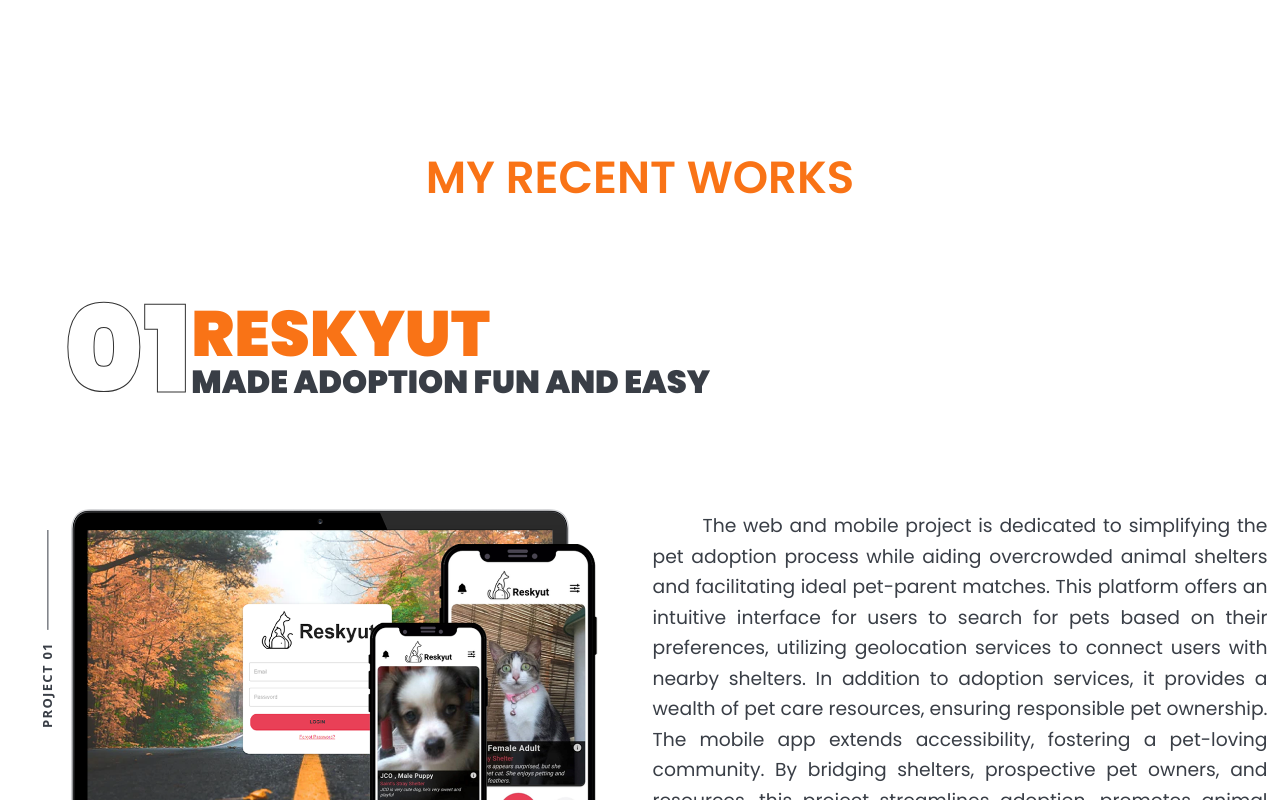
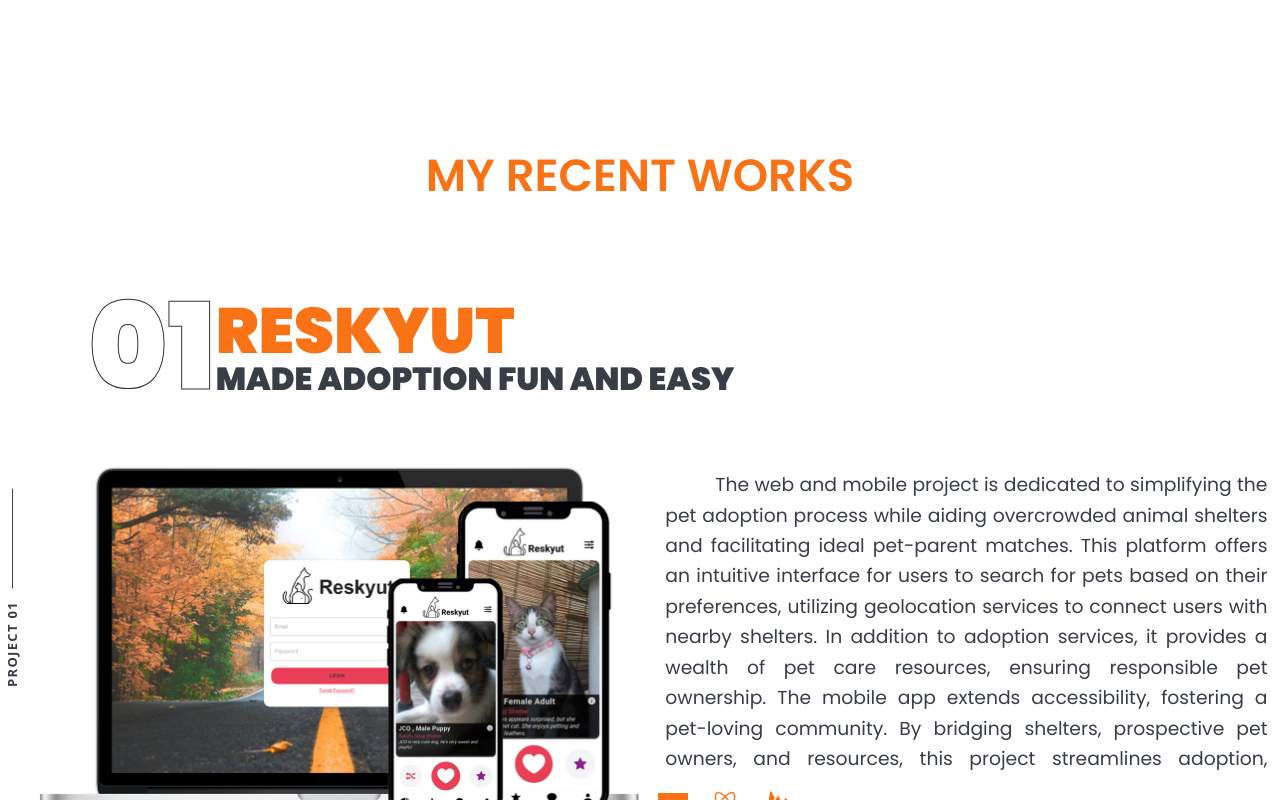
Before and after one commit to DropitupQwerty/Portfolio, a React (Vite) app: page / in a window 1280 px wide. Shown: the part 2000-2800 px from the top of the page. Built offline with nearby package versions, Linux system fonts and the light colour scheme; a web font is replaced by a local one.

Commit message:
fixed absolute post

```diff
--- a/src/components/AppSideLabel/index.tsx
+++ b/src/components/AppSideLabel/index.tsx
@@ -8,10 +8,10 @@
 
 export const SideLabel = (props : SideLabelProps) => {
 	return (
-		<div className='hidden lg:block absolute max-w-screen overflow-hidden -left-[4%] font-semibold  text-[1.3rem]  -rotate-90'>
-			<div className='flex gap-5 items-center tracking-widest'>
+		<div className='hidden lg:flex  font-semibold overflow-visible  text-[1.3rem] justify-center   -rotate-90  h-full w-[2%]  '>
+			<div className='flex gap-5 items-center tracking-widest whitespace-nowrap  justify-center'>
 				{props.label}
-				<span className='w-[100px] h-[1px] bg-primary-black  dark:bg-primary-white'></span>
+				<span className=' h-[1px] w-[100px] bg-primary-black  dark:bg-primary-white'></span>
 			</div>
 		</div>
 	)
--- a/src/page/HomePage/About/About.tsx
+++ b/src/page/HomePage/About/About.tsx
@@ -13,9 +13,9 @@
 export const About = () => {
 
 	return (
-		<div id="about" className=' relative flex overflow-hidden items-center ' >
+		<div id="about" className=' relative flex   overflow-hidden  justify-center items-center ' >
 			<SideLabel label='ABOUT ME' />
-			<div className='container mx-auto'>
+			<div className='container mx-auto '>
 				<AnimationUpFade>
 					<div className=' h-full z-10  rounded-xl flex flex-col lg:flex-row items-center justify-between relative w-full mt-[5%]' >
 						<AppLabelWaterMark label='ABOUT ME'/>
--- a/src/page/HomePage/Projects/ProjectCard/index.tsx
+++ b/src/page/HomePage/Projects/ProjectCard/index.tsx
@@ -21,7 +21,7 @@
 	const imageY = useTransform(scrollYProgress , [0,1] , [-0,50])
 
 	return (
-		<motion.div ref={container} className='flex flex-col justify-center min-h-fit my-[10%]  lg:my-[2%]'>
+		<motion.div ref={container} className='flex items-center justify-center h-full my-[10%]  lg:my-[2%]'>
 			<SideLabel label={`PROJECT 0${index + 1}`}/>
 			<div className='container mx-auto w-[90%] lg:w-full '>
 				<div className=' overflow  relative'>
@@ -34,7 +34,7 @@
 						</a>
 					</motion.div>
 				</div>
-				<div className=' flex flex-col lg:flex-row my-[5%] justify-center w-full '>
+				<div className=' flex flex-col lg:flex-row my-[2%] justify-center w-full '>
 					<div className='h-full w-full flex flex-col justify-center items-center  '>
 						<a href={project.links} target='_blank' rel="noreferrer" className=' '>
 							<motion.img src={project.img} className='max-h-[90%] w-auto hover:scale-105  duration-200'  style={{y:imageY}}/>
```
